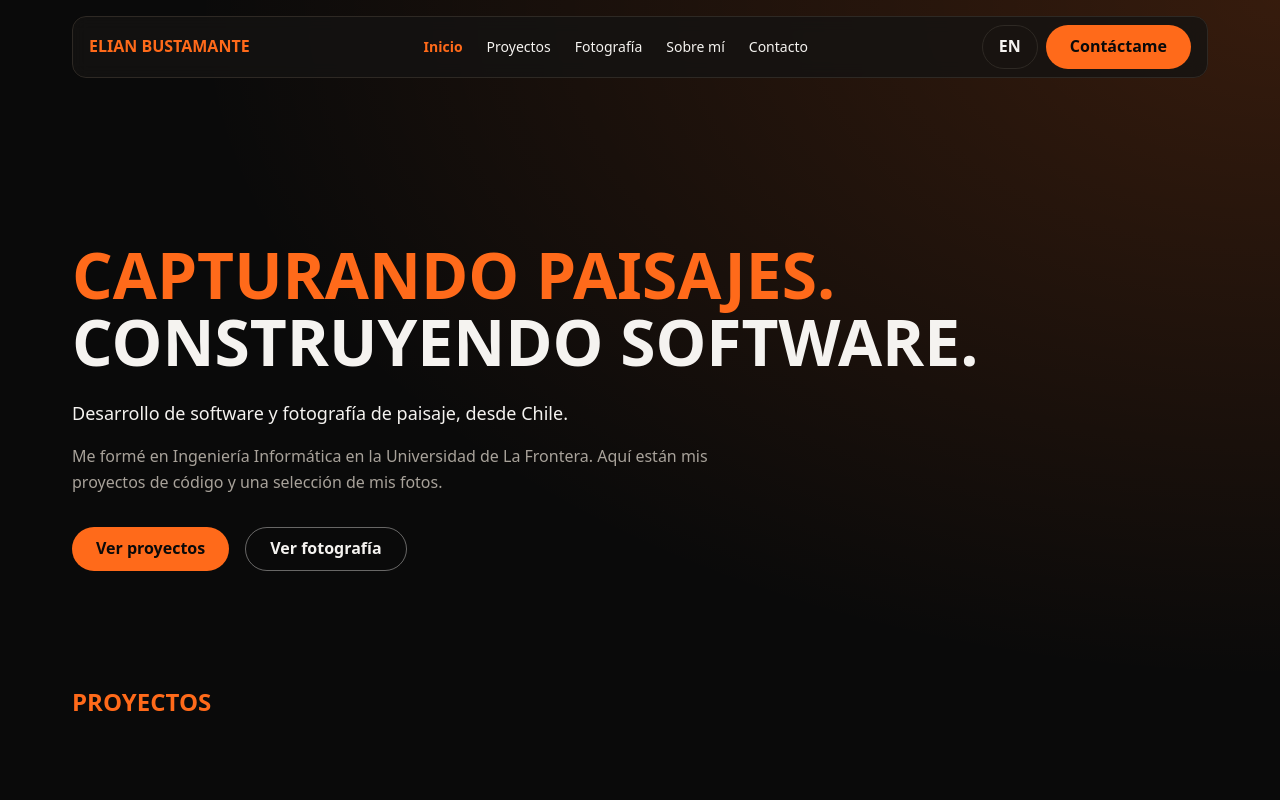
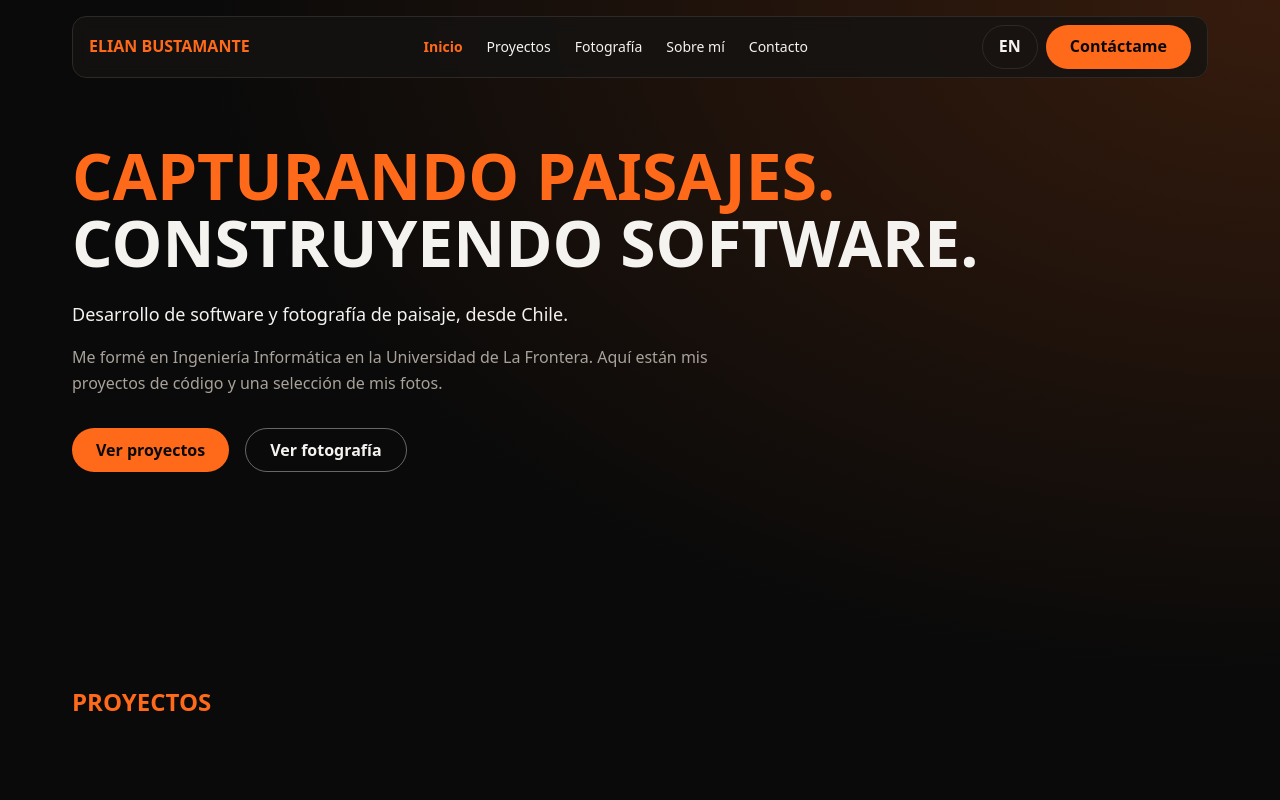
Before and after one commit to ElianBustamante/ElianBustamante.github.io, a React (Vite) app: page / in a window 1280 px wide. Shown: the top 800 px of the page. Built offline with nearby package versions, Linux system fonts and the light colour scheme.

Commit message:
fix: adjust hero vertical spacing and alignment

```diff
--- a/src/components/Hero.jsx
+++ b/src/components/Hero.jsx
@@ -6,7 +6,7 @@ export default function Hero() {
   return (
     <section
       id="inicio"
-      className="max-w-[1200px] mx-auto px-4 md:px-6 lg:px-8 min-h-[70svh] flex flex-col justify-center pt-16 md:pt-24"
+      className="max-w-[1200px] mx-auto px-4 md:px-6 lg:px-8 min-h-[70svh] flex flex-col justify-start pt-10 md:pt-16"
     >
       <div className="w-full text-left">
         <h1 className="uppercase font-extrabold text-[clamp(2.25rem,5vw,4rem)] leading-[1.05] max-w-[60rem]">
```
